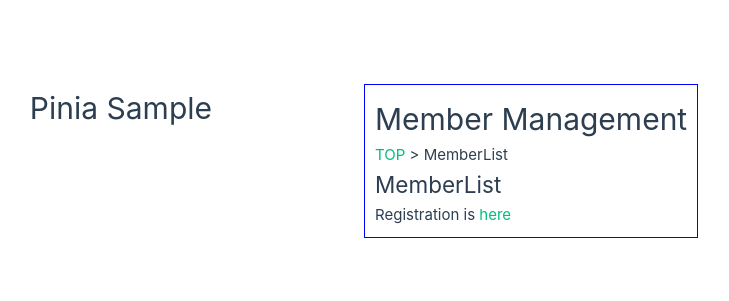
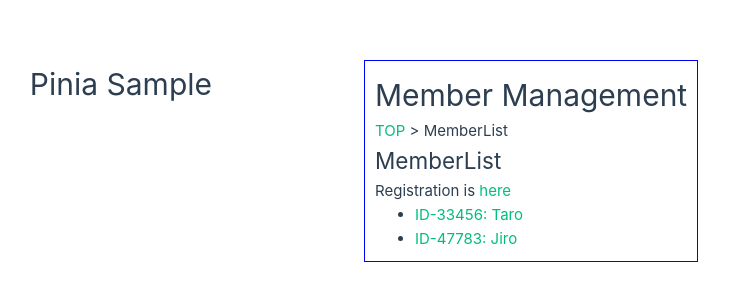
Before and after one commit to koyamal/pra_vue3, a Vue app in the folder Vue3FrontDevTextBook/chap11/myUseRouterPinia/: page /member/memberList in a window 1280 px wide. Shown: the part 239-540 px from the top of the page, without its empty margins (276-1005 px from the left). Built offline with nearby package versions, Linux system fonts and the light colour scheme.

Commit message:
Use membersStore

```diff
--- a/Vue3FrontDevTextBook/chap11/myUseRouterPinia/src/views/member/MemberList.vue
+++ b/Vue3FrontDevTextBook/chap11/myUseRouterPinia/src/views/member/MemberList.vue
@@ -1,9 +1,15 @@
 <script setup lang="ts">
-import {inject} from "vue";
+import {computed} from "vue";
 import {RouterLink, RouterView} from "vue-router";
 import type {Member} from "@/interface";
+import { useMembersStore } from "@/stores/members";
 
-const memberList = inject("memberList") as Map<number, Member>;
+const membersStore = useMembersStore();
+const memberList = computed(
+  (): Map<number, Member> => {
+    return membersStore.memberList;
+  }
+);
 </script>
 
 <template>
```
